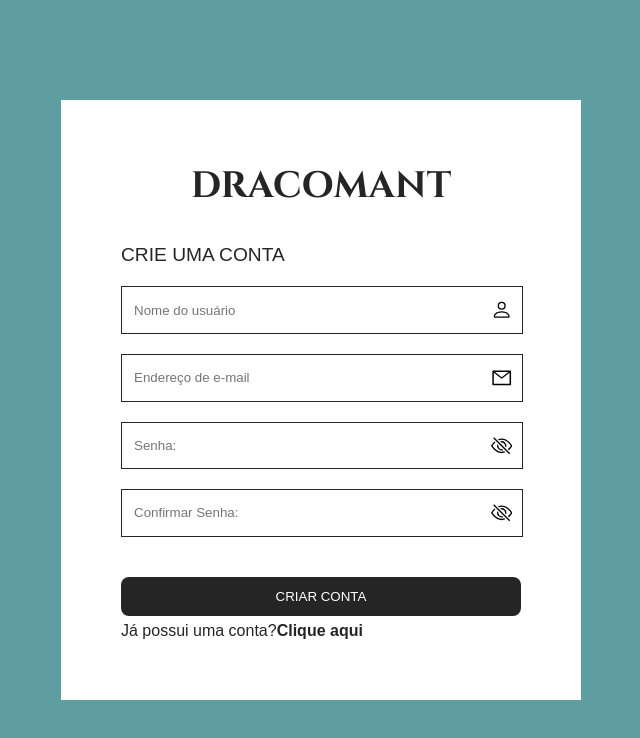
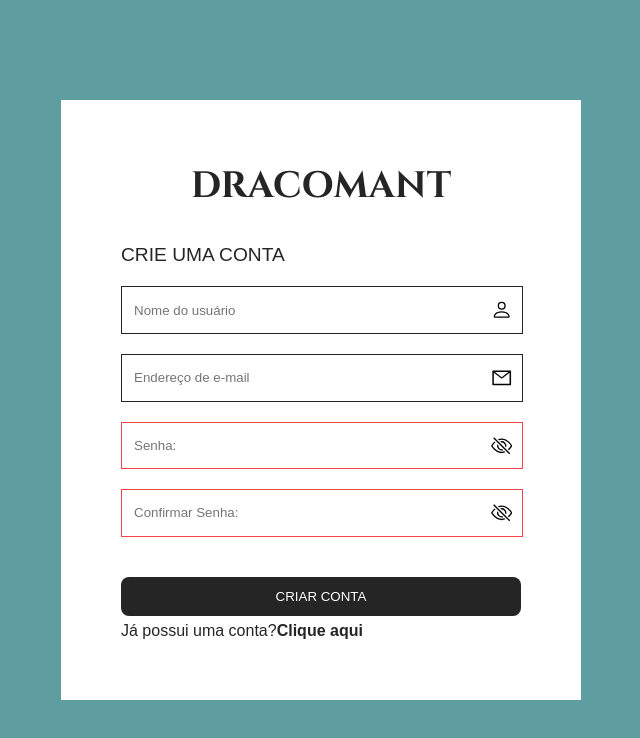
Before and after one commit to Kinz2901/Dracomant-React, a React (Vite) app: page /criarlogin in a window 1280 px wide. Shown: the top 738 px of the page, without its empty margins (319-959 px from the left). Built offline with nearby package versions, Linux system fonts and the light colour scheme.

Commit message:
coloquei o erro nos inputs de  email senha e confirm senha

```diff
--- a/src/Pages/CriarLogin/index.jsx
+++ b/src/Pages/CriarLogin/index.jsx
@@ -40,9 +40,13 @@ export default function CriarLogin() {
         if (!password.match(/[0-9]/)) {
           setErrSenha("Sua senha deve conter números.")
         }
+        if (!password.match(/^\S+$/)) {
+          setErrSenha("Sua senha não deve conter espaços vazios.")
+        }
         if (passwordConfirm !== password) {
           setErrSenhaConfirm("As senhas não se coincidem.")
         }
+
   }
 
   return (
@@ -52,7 +56,7 @@ export default function CriarLogin() {
           <h2 className={styles.titulo}>DRACOMANT</h2>
           <p className={styles.criarConta}>CRIE UMA CONTA</p>
           <form onSubmit={validate} className={styles.form}>
-            <div className={styles.blocos_input} id="bloco-nome">
+            <div className={`${styles.blocos_input}`} id="bloco-nome">
               <input
                 onChange={(ev) => setName(ev.target.value)}
                 className={styles.nome}
@@ -63,8 +67,8 @@ export default function CriarLogin() {
               />
               <BsPerson className={styles.icons} />
             </div>
-            <span className={styles.err} id="name-error"></span>
-            <div className={styles.blocos_input} id="bloco-email">
+            <span className={styles.err}></span>
+            <div className={`${styles.blocos_input} ${errEmail === "" ? null : styles.errInput}`}  >
               <input
                 onChange={(ev) => setEmail(ev.target.value)}
                 className={styles.email}
@@ -75,8 +79,8 @@ export default function CriarLogin() {
               />
               <AiOutlineMail className={styles.icons} />
             </div>
-            <span className={styles.err} id="email-error">{errEmail}</span>
-            <div className={styles.blocos_input} id="bloco-password">
+            <span className={styles.err}>{errEmail}</span>
+            <div className={`${styles.blocos_input} ${errPassword === "" ? null : styles.errInput}`} id="bloco-password">
               <input
                 onChange={(ev) => setPassword(ev.target.value)}
                 className={styles.password}
@@ -98,7 +102,7 @@ export default function CriarLogin() {
               )}
             </div>
             <span className={styles.err}>{errPassword}</span>
-            <div className={styles.blocos_input} id="bloco-passwordConfirm">
+            <div className={`${styles.blocos_input} ${errPasswordConfirm === "" ? null : styles.errInput}`}>
               <input
                 onChange={(ev) => setPasswordConfirm(ev.target.value)}
                 className={styles.passwordConfirm}
--- a/src/Pages/CriarLogin/index.module.css
+++ b/src/Pages/CriarLogin/index.module.css
@@ -39,11 +39,16 @@
   border: 1px solid var(--bg-color);
 }
 
+
 .blocos_input input {
   padding: 12px;
   width: 100%;
   border: none;
   outline: none;
+}
+
+.errInput {
+  border: 1px solid #f64348;
 }
 
 .icons {
```
